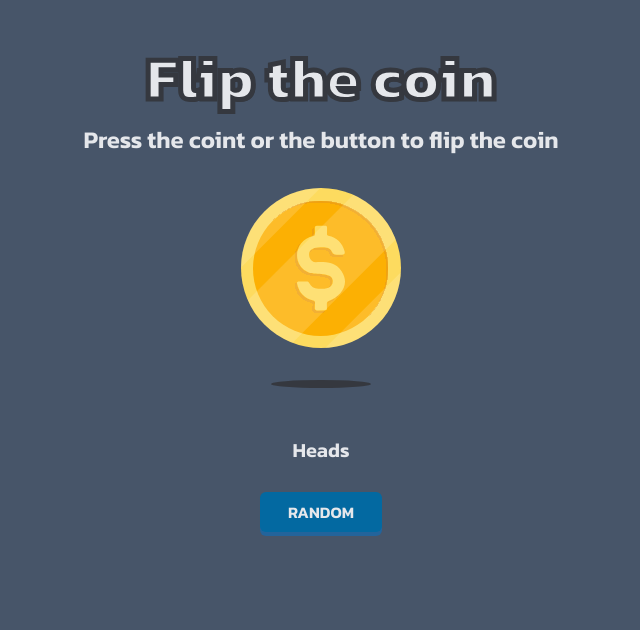
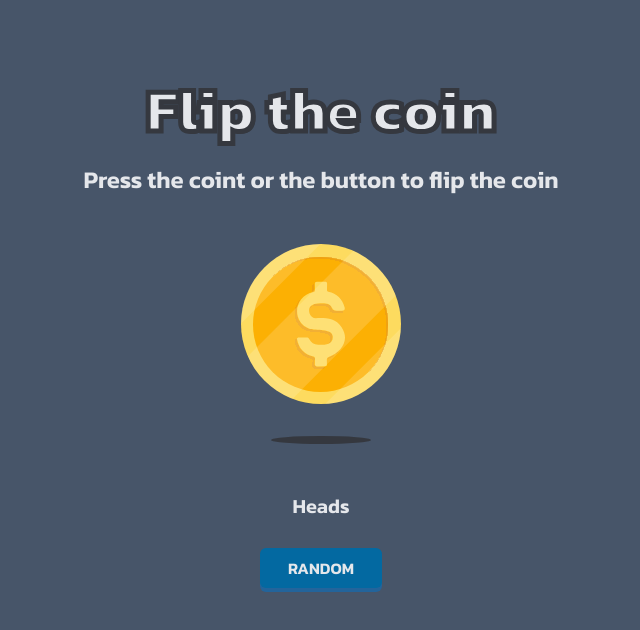
Before and after one commit to warcry98/01-flip-the-coin, a plain HTML site: page index.html in a window 1280 px wide. Shown: the whole page, without its empty margins (319-959 px from the left). Drawn offline with nearby package versions, Linux system fonts and the light colour scheme.

Commit message:
Modified: index.html

```diff
--- a/index.html
+++ b/index.html
@@ -80,9 +80,9 @@
 
   </head>
   <body class="bg-slate-600 flex flex-col items-center h-screen">
-    <h1 class="font-kanit text-6xl font-extrabold text-shadow text-gray-200 mt-12 text-center">Flip the coin</h1>
-    <h2 class="font-kanit text-2xl font-semibold text-gray-200 mt-4 text-center">Press the coint or the button to flip the coin</h2>
-    <div class="mb-12 perspective">
+    <h1 class="font-kanit text-6xl font-extrabold text-shadow text-gray-200 mt-20 text-center">Flip the coin</h1>
+    <h2 class="font-kanit text-2xl font-semibold text-gray-200 mt-6 text-center">Press the coint or the button to flip the coin</h2>
+    <div class="mb-12 mt-4 perspective">
         <div id="coin" class="coin relative w-40 h-40 transition-transform duration-1000">
           <img class="mt-8 absolute inset-0 backface-hidden" id="head-coin" title="head-coin" src="./resources/heads.svg" />
           <img class="mt-8 absolute inset-0 rotate-y-180 backface-hidden" id="tail-coin" title="tail-coin" src="./resources/tails.svg" />
```
